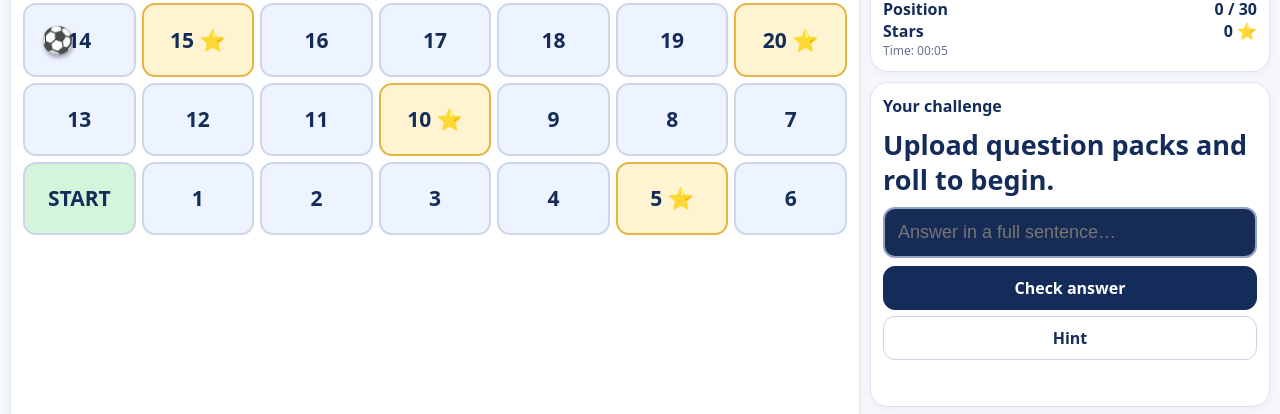
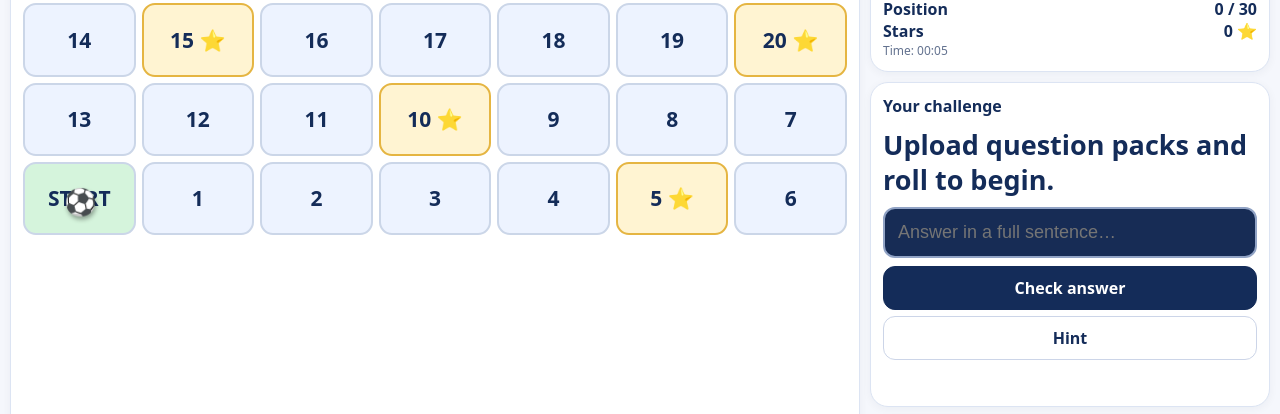
Before and after one commit to stephenfagen/english-quest, a plain HTML site: page index.html in a window 1280 px wide. Shown: the part 317-731 px from the top of the page. Drawn offline with Linux system fonts and the light colour scheme.

Commit message:
Update board class to include position relative
Added 'position:relative;' to the board class for layout adjustments.

```diff
--- a/index.html
+++ b/index.html
@@ -10,7 +10,7 @@ button,select{border-radius:12px;border:1px solid #ccd5e8;padding:10px 12px;back
 button.primary{background:var(--navy);color:white;border-color:var(--navy)}button:disabled{opacity:.45}
 .layout{display:grid;grid-template-columns:minmax(0,1.7fr) minmax(280px,.8fr);gap:10px}
 .boardcard,.panel{background:var(--card);border:1px solid #dce4f3;border-radius:18px;padding:12px;box-shadow:0 2px 10px #10244a0c}
-.board{display:grid;grid-template-columns:repeat(7,1fr);grid-template-rows:repeat(5,minmax(50px,1fr));gap:6px;min-height:390px}
+.board{display:grid;grid-template-columns:repeat(7,1fr);grid-template-rows:repeat(5,minmax(50px,1fr));gap:6px;min-height:390px;position:relative;}
 .space{border:2px solid #cbd6e8;border-radius:13px;background:#edf3ff;display:flex;align-items:center;justify-content:center;position:relative;font-size:clamp(14px,2vw,21px);font-weight:900;min-height:50px}
 .space.special{background:#fff4d2;border-color:#e5b542}.space.start{background:#d5f4dc}.space.finish{background:#ffd5df}.space .label{position:absolute;font-size:8px;bottom:3px;letter-spacing:.3px}
 .piece{position:absolute;z-index:5;left:0;top:0;font-size:26px;filter:drop-shadow(1px 3px 2px #0005);transition:transform .18s ease;pointer-events:none}
```
